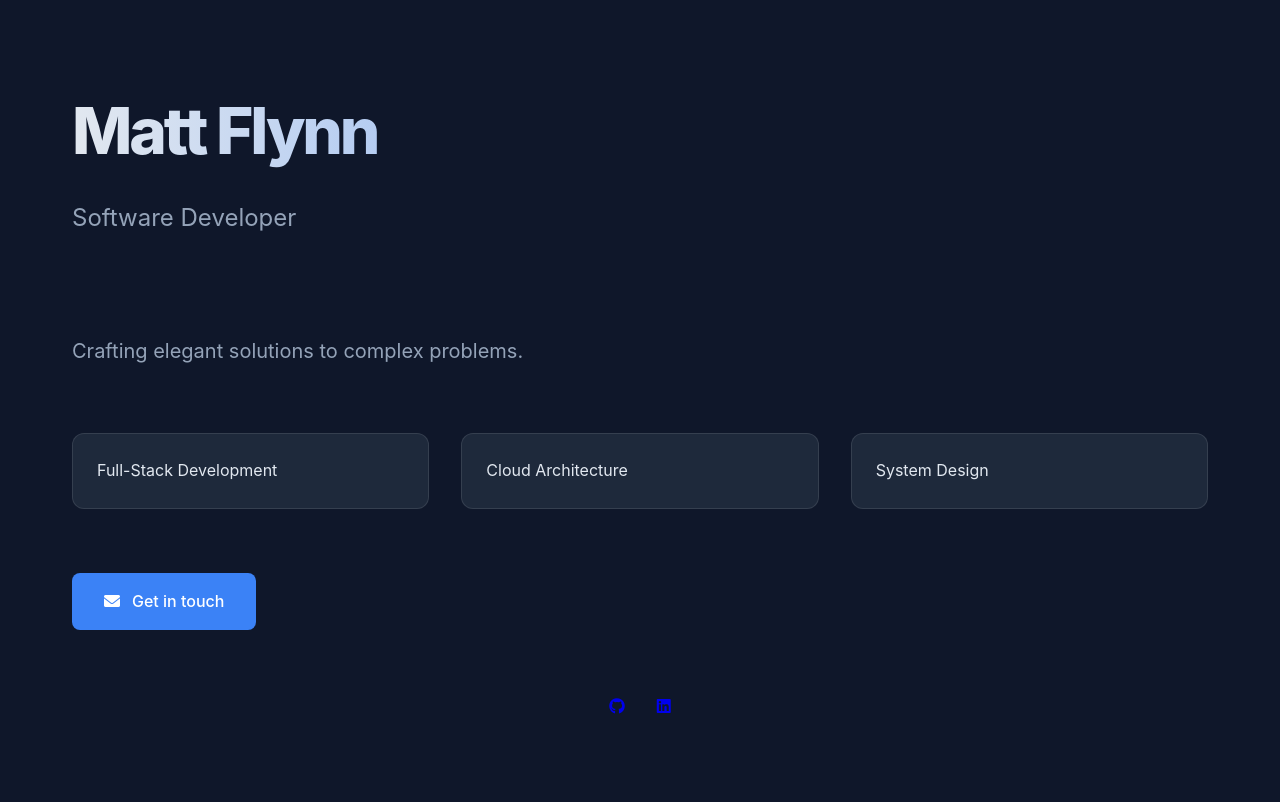
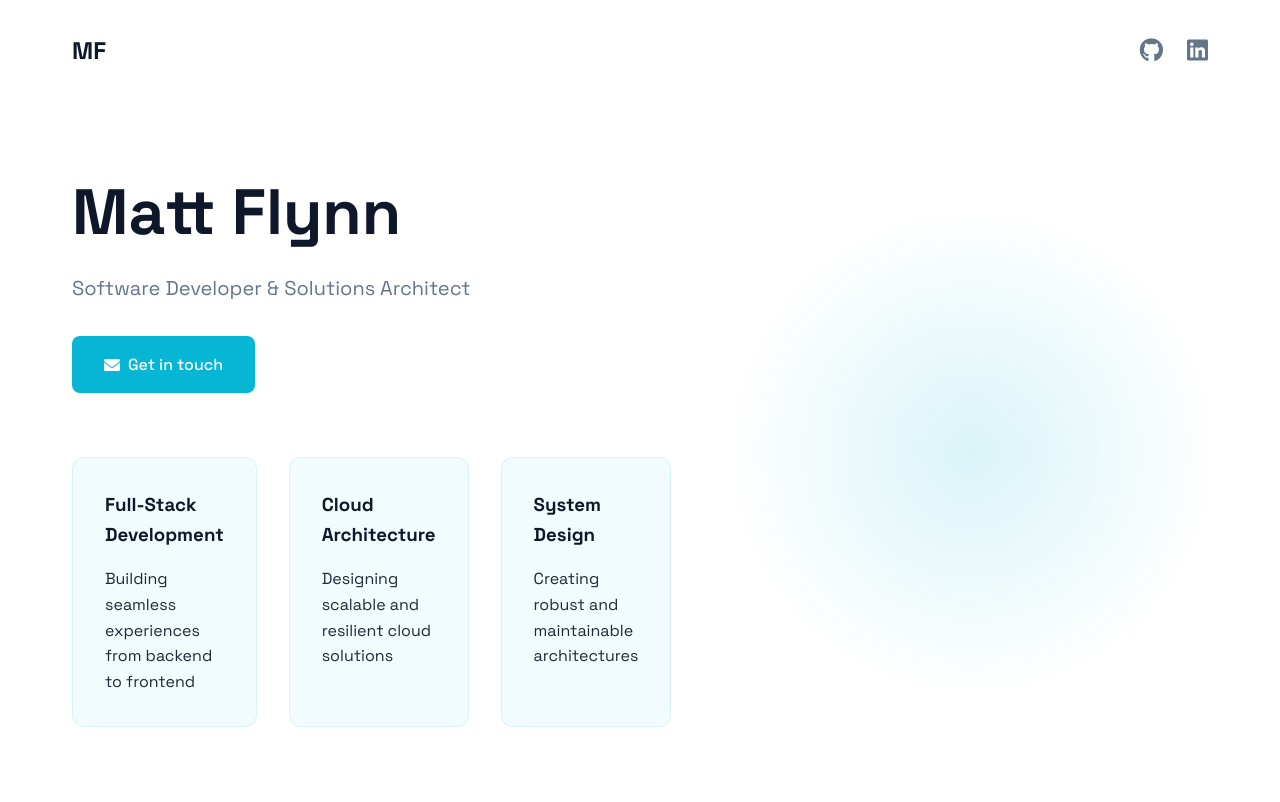
Before and after one commit to RichhT/matt-flynn-limited, a plain HTML site: page index.html in a window 1280 px wide. Drawn offline with Linux system fonts and the light colour scheme.

Commit message:
Create modern landing page

```diff
--- a/index.html
+++ b/index.html
@@ -3,42 +3,225 @@
 <head>
     <meta charset="UTF-8">
     <meta name="viewport" content="width=device-width, initial-scale=1.0">
-    <title>Matt Flynn | Software Developer</title>
-    <link rel="stylesheet" href="styles.css">
-    <link rel="stylesheet" href="https://cdnjs.cloudflare.com/ajax/libs/font-awesome/6.0.0/css/all.min.css">
+    <title>Matt Flynn | Developer & Solutions Architect</title>
+    <link rel="preconnect" href="https://fonts.googleapis.com">
+    <link rel="preconnect" href="https://fonts.gstatic.com" crossorigin>
+    <link href="https://fonts.googleapis.com/css2?family=Space+Grotesk:wght@300;400;500;600;700&display=swap" rel="stylesheet">
+    <link href="https://cdnjs.cloudflare.com/ajax/libs/font-awesome/6.0.0/css/all.min.css" rel="stylesheet">
+    <style>
+        :root {
+            --primary: #0f172a;
+            --secondary: #64748b;
+            --accent: #06b6d4;
+            --background: #ffffff;
+            --text: #1e293b;
+        }
+
+        * {
+            margin: 0;
+            padding: 0;
+            box-sizing: border-box;
+        }
+
+        body {
+            font-family: 'Space Grotesk', sans-serif;
+            background-color: var(--background);
+            color: var(--text);
+            line-height: 1.6;
+        }
+
+        .container {
+            max-width: 1200px;
+            margin: 0 auto;
+            padding: 0 2rem;
+        }
+
+        nav {
+            padding: 2rem 0;
+            display: flex;
+            justify-content: space-between;
+            align-items: center;
+        }
+
+        .logo {
+            font-weight: 700;
+            font-size: 1.5rem;
+            color: var(--primary);
+            text-decoration: none;
+        }
+
+        .hero {
+            min-height: calc(100vh - 100px);
+            display: grid;
+            grid-template-columns: 1fr 1fr;
+            gap: 4rem;
+            align-items: center;
+            padding: 4rem 0;
+        }
+
+        .hero-content {
+            animation: slideUp 0.8s ease;
+        }
+
+        .hero-image {
+            position: relative;
+        }
+
+        .hero-image::before {
+            content: '';
+            position: absolute;
+            width: 500px;
+            height: 500px;
+            background: radial-gradient(circle, rgba(6, 182, 212, 0.15) 0%, rgba(6, 182, 212, 0) 70%);
+            top: 50%;
+            left: 50%;
+            transform: translate(-50%, -50%);
+            z-index: -1;
+        }
+
+        h1 {
+            font-size: 4rem;
+            line-height: 1.1;
+            margin-bottom: 1.5rem;
+            color: var(--primary);
+        }
+
+        .title {
+            font-size: 1.25rem;
+            color: var(--secondary);
+            margin-bottom: 2rem;
+        }
+
+        .btn {
+            display: inline-flex;
+            align-items: center;
+            gap: 0.5rem;
+            background: var(--accent);
+            color: white;
+            padding: 1rem 2rem;
+            border-radius: 8px;
+            text-decoration: none;
+            font-weight: 500;
+            transition: transform 0.2s ease;
+        }
+
+        .btn:hover {
+            transform: translateY(-2px);
+        }
+
+        .skills {
+            display: grid;
+            grid-template-columns: repeat(3, 1fr);
+            gap: 2rem;
+            margin-top: 4rem;
+        }
+
+        .skill {
+            padding: 2rem;
+            border-radius: 12px;
+            background: rgba(6, 182, 212, 0.05);
+            border: 1px solid rgba(6, 182, 212, 0.1);
+            transition: transform 0.2s ease;
+        }
+
+        .skill:hover {
+            transform: translateY(-5px);
+        }
+
+        .skill h3 {
+            color: var(--primary);
+            margin-bottom: 1rem;
+        }
+
+        .social-links {
+            display: flex;
+            gap: 1.5rem;
+            font-size: 1.5rem;
+        }
+
+        .social-links a {
+            color: var(--secondary);
+            transition: color 0.2s ease;
+        }
+
+        .social-links a:hover {
+            color: var(--accent);
+        }
+
+        @keyframes slideUp {
+            from {
+                opacity: 0;
+                transform: translateY(20px);
+            }
+            to {
+                opacity: 1;
+                transform: translateY(0);
+            }
+        }
+
+        @media (max-width: 768px) {
+            .hero {
+                grid-template-columns: 1fr;
+                text-align: center;
+            }
+
+            .hero-image {
+                display: none;
+            }
+
+            .skills {
+                grid-template-columns: 1fr;
+            }
+
+            h1 {
+                font-size: 3rem;
+            }
+        }
+    </style>
 </head>
 <body>
     <div class="container">
-        <header>
-            <h1>Matt Flynn</h1>
-            <p class="title">Software Developer</p>
-        </header>
+        <nav>
+            <a href="#" class="logo">MF</a>
+            <div class="social-links">
+                <a href="https://github.com/yourusername" target="_blank" rel="noopener noreferrer">
+                    <i class="fab fa-github"></i>
+                </a>
+                <a href="https://linkedin.com/in/yourusername" target="_blank" rel="noopener noreferrer">
+                    <i class="fab fa-linkedin"></i>
+                </a>
+            </div>
+        </nav>
 
-        <main>
-            <section class="about">
-                <p>Crafting elegant solutions to complex problems.</p>
-            </section>
+        <section class="hero">
+            <div class="hero-content">
+                <h1>Matt Flynn</h1>
+                <p class="title">Software Developer & Solutions Architect</p>
+                <a href="mailto:contact@mattflynn.dev" class="btn">
+                    <i class="fas fa-envelope"></i>
+                    Get in touch
+                </a>
 
-            <section class="expertise">
-                <div class="skill">Full-Stack Development</div>
-                <div class="skill">Cloud Architecture</div>
-                <div class="skill">System Design</div>
-            </section>
+                <div class="skills">
+                    <div class="skill">
+                        <h3>Full-Stack Development</h3>
+                        <p>Building seamless experiences from backend to frontend</p>
+                    </div>
+                    <div class="skill">
+                        <h3>Cloud Architecture</h3>
+                        <p>Designing scalable and resilient cloud solutions</p>
+                    </div>
+                    <div class="skill">
+                        <h3>System Design</h3>
+                        <p>Creating robust and maintainable architectures</p>
+                    </div>
+                </div>
+            </div>
 
-            <section class="contact">
-                <a href="mailto:contact@mattflynn.dev" class="contact-link">
-                    <i class="fas fa-envelope"></i>
-                    <span>Get in touch</span>
-                </a>
-            </section>
-        </main>
-
-        <footer>
-            <div class="social-links">
-                <a href="https://github.com/yourusername" target="_blank" rel="noopener noreferrer"><i class="fab fa-github"></i></a>
-                <a href="https://linkedin.com/in/yourusername" target="_blank" rel="noopener noreferrer"><i class="fab fa-linkedin"></i></a>
+            <div class="hero-image">
+                <!-- Gradient background effect -->
             </div>
-        </footer>
+        </section>
     </div>
 </body>
 </html>
```
